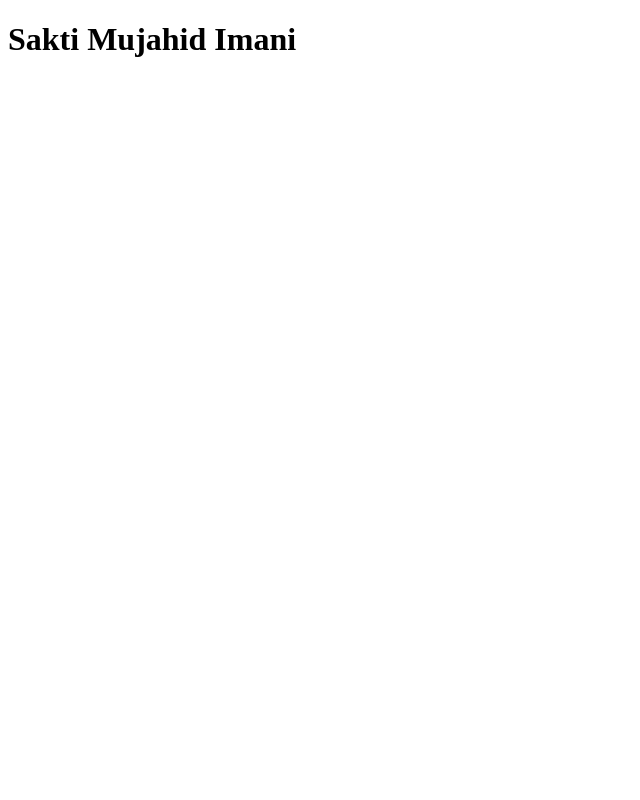
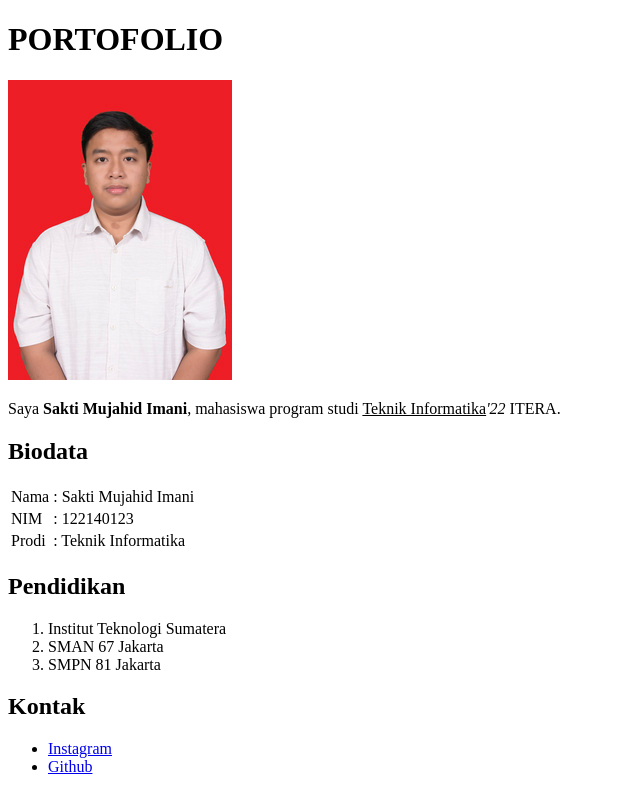
Before and after one commit to saktimjhd/Portofolio, a plain HTML site: page index.html in a window 1280 px wide. Shown: the whole page, without its empty margins (0-640 px from the left). Drawn offline with Linux system fonts and the light colour scheme.

Commit message:
Portofolio

```diff
--- a/index.html
+++ b/index.html
@@ -1,9 +1,55 @@
 <!DOCTYPE html>
-<html>
-    <head>
-        <title>Portofolio Saya</title>
-    </head>
-    <body>
-        <h1>Sakti Mujahid Imani</h1>
-    </body>
+<html lang="en">
+<head>
+    <meta charset="UTF-8">
+    <meta name="viewport" content="width=device-width, initial-scale=1.0">
+    <title>Portofolio Sakti</title>
+</head>
+<body>
+    <h1>PORTOFOLIO</h1>
+
+    <img src="_GDI1161.jpg" alt="">
+
+    <p>Saya <b>Sakti Mujahid Imani</b>, mahasiswa program studi <u>Teknik Informatika</u><i>'22</i> ITERA.</p>
+
+    <h2>Biodata</h2>
+
+    <table border="0.9">
+        <tr>
+            <td>Nama</td>
+            <td>: Sakti Mujahid Imani</td>
+        </tr>
+
+        <tr>
+            <td>NIM</td>
+            <td>: 122140123</td>
+        </tr>
+
+        <tr>
+            <td>Prodi</td>
+            <td>: Teknik Informatika</td>
+        </tr>
+
+</table>
+
+<h2>Pendidikan</h2>
+<ol>
+    <li>Institut Teknologi Sumatera</li>
+    <li>SMAN 67 Jakarta</li>
+    <li>SMPN 81 Jakarta</li>
+</ol>
+
+<h2>Kontak</h2>
+<ul>
+    <li>
+        <a href="https://instagram.com/saktiimj?igshid=OGQ5ZDc2ODk2ZA==">Instagram</a>
+    </li>
+    <li>
+        <a href="https://github.com/saktimjhd">Github</a>
+    </li>
+</ul>
+
+
+
+</body>
 </html>
```
Also changed, not shown: _GDI1161.jpg (added).
